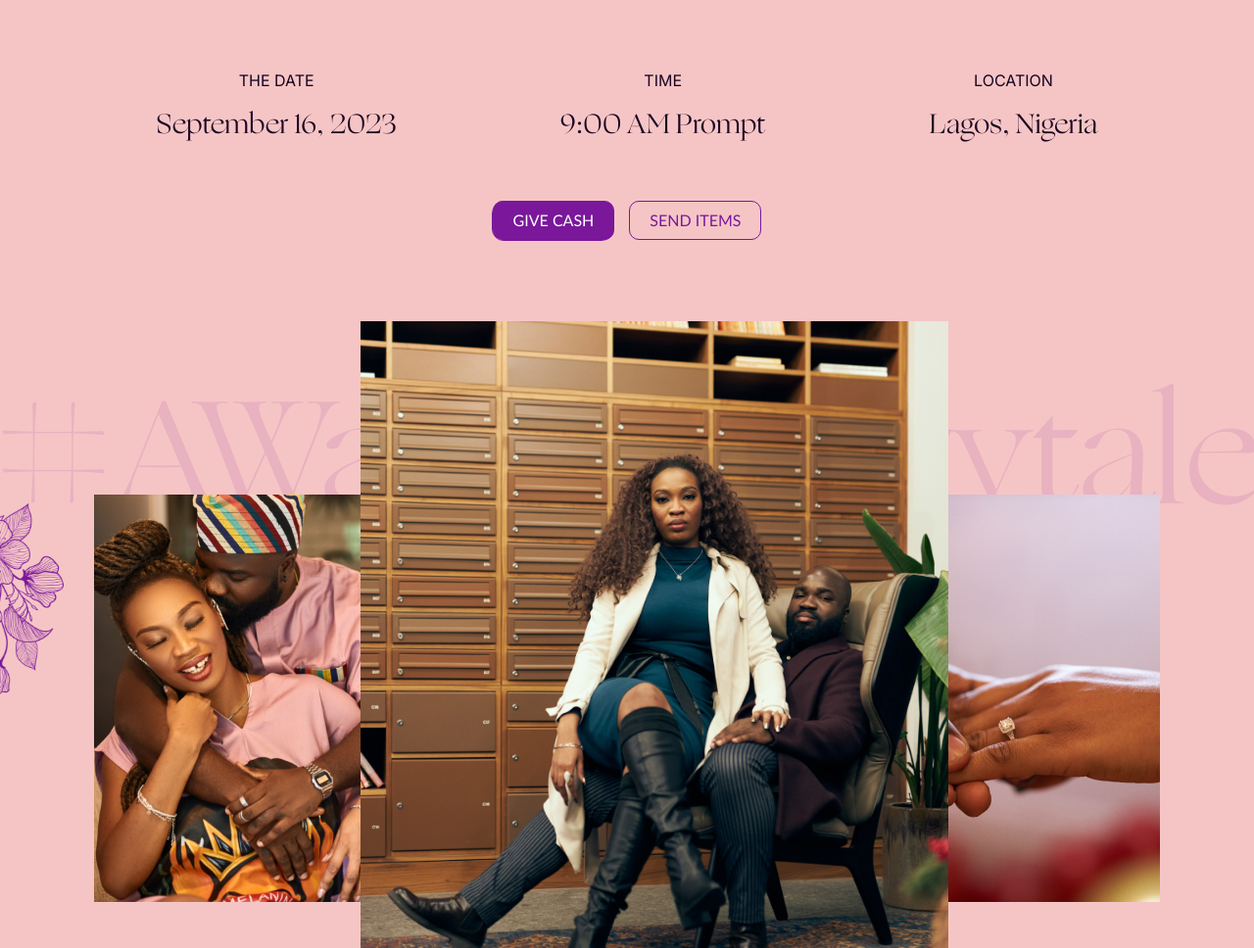
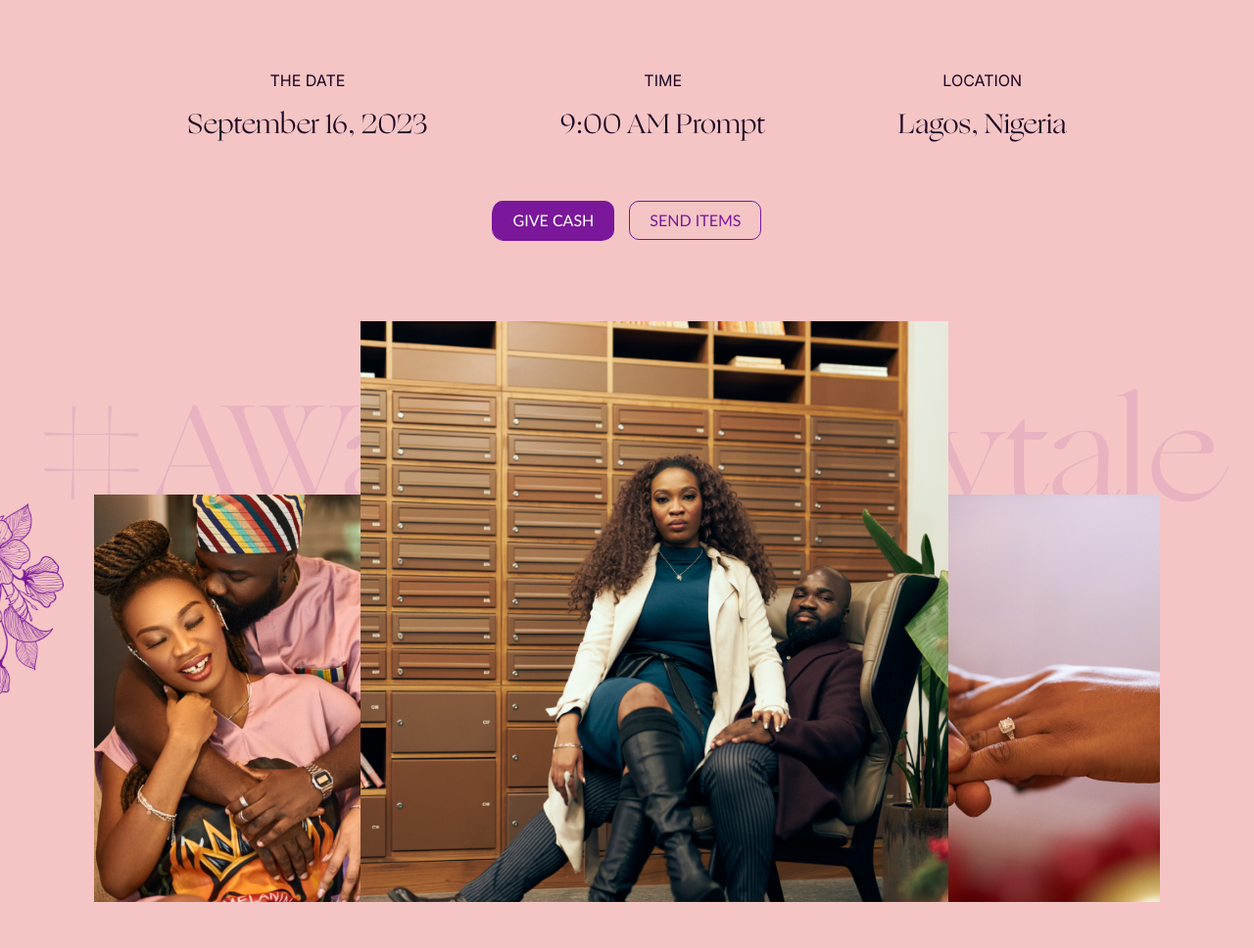
Before and after one commit to Joesef127/Aristocrasy, a plain HTML site: page index.html in a window 1280 px wide. Shown: the part 824-1792 px from the top of the page at 98% size. Drawn offline with Linux system fonts and the light colour scheme; files whose address does not match are found by name.

Commit message:
Add files via upload

```diff
--- a/style.css
+++ b/style.css
@@ -138,6 +138,7 @@ a {
 .container {
 	width: 85%;
 	height: 100%;
+	max-width: 1300px;
 }
 
 .hero-container {
@@ -223,6 +224,7 @@ a {
 	gap: 10px;
 	/* flex-wrap: wrap; */
 	margin-top: 70px;
+	overflow-x: hidden;
 }
 
 .detail-container {
@@ -240,6 +242,7 @@ a {
 	align-items: center;
 	flex-shrink: 0;
 	width: 100%;
+	max-width: 1200px;
 	margin-top: -180px;
 }
 
@@ -247,7 +250,7 @@ a {
 	/* opacity: 0.30000001192092896; */
 	color: rgba(122, 23, 155, 0.10);
 	font-family: Ogg;
-	font-size: 150px;
+	font-size: 140px;
 	font-style: normal;
 	font-weight: 400;
 	line-height: 260px;
@@ -306,7 +309,7 @@ a {
 .details-info {
 	display: flex;
 	align-items: center;
-	justify-content: space-around;
+	justify-content: space-evenly;
 	width: 100%;
 	gap: 40px;
 }
```
